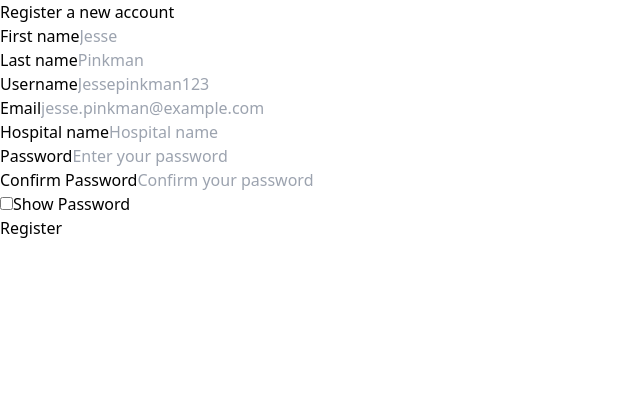
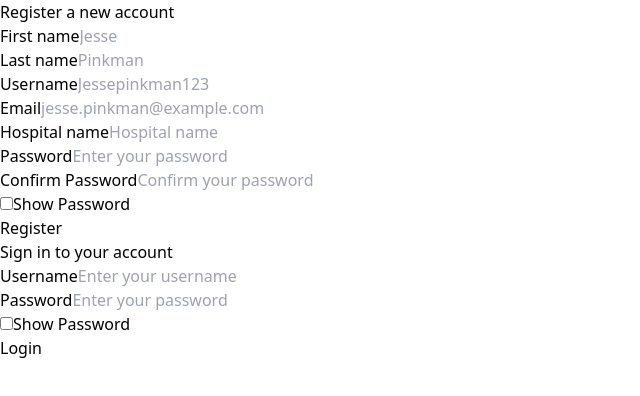
Before and after one commit to KRSL367/bone-fracture-detector-frontend, a React (Vite) app: page / in a window 1280 px wide. Shown: the top 396 px of the page, without its empty margins (0-640 px from the left). Built offline with nearby package versions, Linux system fonts and the light colour scheme.

Commit message:
Login requires Username instead of email

```diff
--- a/src/App.tsx
+++ b/src/App.tsx
@@ -1,3 +1,4 @@
+import LoginPage from "./pages/login/pages/LoginPage";
 import RegisterPage from "./pages/registration/pages/RegisterPage";
 
 const App = () => {
@@ -5,6 +6,7 @@ const App = () => {
     <>
       <div className="overflow-hidden">
         <RegisterPage />
+        <LoginPage />
       </div>
     </>
   );
--- a/src/pages/login/components/LoginForm.tsx
+++ b/src/pages/login/components/LoginForm.tsx
@@ -1,11 +1,11 @@
 import React, { useState } from "react";
 
 interface LoginFormProps {
-  onSubmit: (formData: { email: string; password: string }) => void;
+  onSubmit: (formData: { username: string; password: string }) => void;
 }
 
 const LoginForm: React.FC<LoginFormProps> = ({ onSubmit }) => {
-  const [formData, setFormData] = useState({ email: "", password: "" });
+  const [formData, setFormData] = useState({ username: "", password: "" });
   const [showPassword, setShowPassword] = useState(false);
 
   const handleChange = (e: React.ChangeEvent<HTMLInputElement>) => {
@@ -29,17 +29,17 @@ const LoginForm: React.FC<LoginFormProps> = ({ onSubmit }) => {
     <form onSubmit={handleSubmit} className="space-y-4">
       <div>
         <label
-          htmlFor="email"
+          htmlFor="username"
           className="block text-sm font-medium text-gray-700"
         >
-          Email
+          Username
         </label>
         <input
-          type="email"
-          id="email"
-          value={formData.email}
+          type="text"
+          id="username"
+          value={formData.username}
           onChange={handleChange}
-          placeholder="Enter your email"
+          placeholder="Enter your username"
           className="mt-1 block w-full px-3 py-2 border border-gray-300 rounded-md shadow-sm focus:outline-none focus:ring-indigo-500 focus:border-indigo-500 sm:text-sm"
           required
         />
--- a/src/pages/login/pages/LoginPage.tsx
+++ b/src/pages/login/pages/LoginPage.tsx
@@ -1,9 +1,43 @@
-import React from 'react'
+import React from "react";
+import LoginForm from "../components/LoginForm";
 
-const LoginPage = () => {
+const LoginPage: React.FC = () => {
+  const handleLogin = async (formData: { email: string; password: string }) => {
+    try {
+      const response = await fetch("http://127.0.0.1:8000/auth/", {
+        method: "POST",
+        headers: {
+          "Content-Type": "application/json",
+        },
+        body: JSON.stringify(formData),
+      });
+
+      if (response.ok) {
+        const data = await response.json();
+        // Save the token in localStorage or state management
+        localStorage.setItem("token", data.access);
+        alert("Login successful!");
+      } else {
+        alert("Login failed!");
+      }
+    } catch (error) {
+      console.error("Error during login:", error);
+      alert("An error occurred. Please try again.");
+    }
+  };
+
   return (
-    <div>LoginPage</div>
-  )
-}
+    <div className="flex items-center justify-center min-h-screen bg-gray-50 py-12 px-4 sm:px-6 lg:px-8">
+      <div className="max-w-md w-full space-y-8">
+        <div>
+          <h2 className="mt-6 text-center text-3xl font-extrabold text-gray-900">
+            Sign in to your account
+          </h2>
+        </div>
+        <LoginForm onSubmit={handleLogin} />
+      </div>
+    </div>
+  );
+};
 
-export default LoginPage
+export default LoginPage;
```
